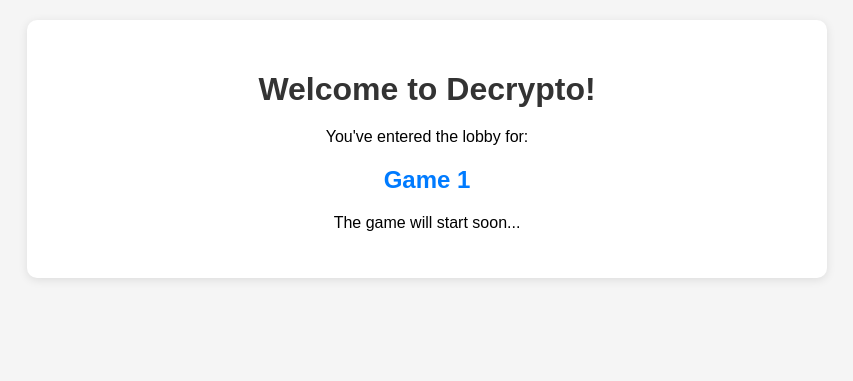
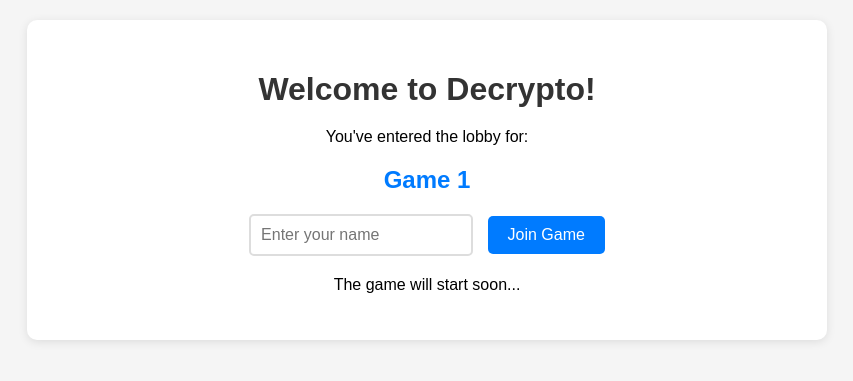
Before and after one commit to Alex23rodriguez/Decrypto, a FastAPI app: page /game/1 in a window 1280 px wide. Shown: the top 381 px of the page, without its empty margins (213-1066 px from the left). Run offline with FastAPI, Linux system fonts and the light colour scheme; some libraries are stand-ins or nearby versions.

Commit message:
wip: lobby: enter name

```diff
--- a/app/main.py
+++ b/app/main.py
@@ -1,4 +1,4 @@
-from fastapi import FastAPI, Request
+from fastapi import FastAPI, Form, Request
 from fastapi.responses import HTMLResponse
 from fastapi.templating import Jinja2Templates
 
@@ -6,13 +6,16 @@ app = FastAPI()
 templates = Jinja2Templates(directory="app/templates")
 
 
-@app.get("/items/{id}")
-async def read_item(_: Request, id: str):
-    return {"item": id}
-
-
 @app.get("/game/{game_id}", response_class=HTMLResponse)
 async def game_lobby(request: Request, game_id: str):
     return templates.TemplateResponse(
         "game_lobby.html", {"request": request, "game_id": game_id}
     )
+
+
+@app.post("/game/{game_id}/join", response_class=HTMLResponse)
+async def join_game(request: Request, game_id: str, player_name: str = Form(...)):
+    return templates.TemplateResponse(
+        "game_joined.html",
+        {"request": request, "game_id": game_id, "player_name": player_name},
+    )
--- /dev/null
+++ b/app/templates/game_joined.html
@@ -0,0 +1,3 @@
+<div class="welcome-message">
+    Welcome, {{ player_name }}! You're ready to play.
+</div>
--- a/app/templates/game_lobby.html
+++ b/app/templates/game_lobby.html
@@ -28,13 +28,50 @@
             color: #007bff;
             margin: 20px 0;
         }
+        .name-input {
+            margin: 20px 0;
+        }
+        .name-input input {
+            padding: 10px;
+            font-size: 16px;
+            border: 2px solid #ddd;
+            border-radius: 5px;
+            width: 200px;
+            margin-right: 10px;
+        }
+        .name-input button {
+            padding: 10px 20px;
+            font-size: 16px;
+            background-color: #007bff;
+            color: white;
+            border: none;
+            border-radius: 5px;
+            cursor: pointer;
+        }
+        .name-input button:hover {
+            background-color: #0056b3;
+        }
+        .welcome-message {
+            margin: 20px 0;
+            font-size: 18px;
+            color: #28a745;
+        }
     </style>
+    <script src="https://unpkg.com/htmx.org@1.9.10"></script>
 </head>
 <body>
     <div class="lobby">
         <h1>Welcome to Decrypto!</h1>
         <p>You've entered the lobby for:</p>
         <div class="game-id">Game {{ game_id }}</div>
+
+        <div class="name-input" id="nameInput">
+            <form hx-post="/game/{{ game_id }}/join" hx-target="#nameInput" hx-swap="outerHTML">
+                <input type="text" name="player_name" placeholder="Enter your name" required>
+                <button type="submit">Join Game</button>
+            </form>
+        </div>
+
         <p>The game will start soon...</p>
     </div>
 </body>
```
